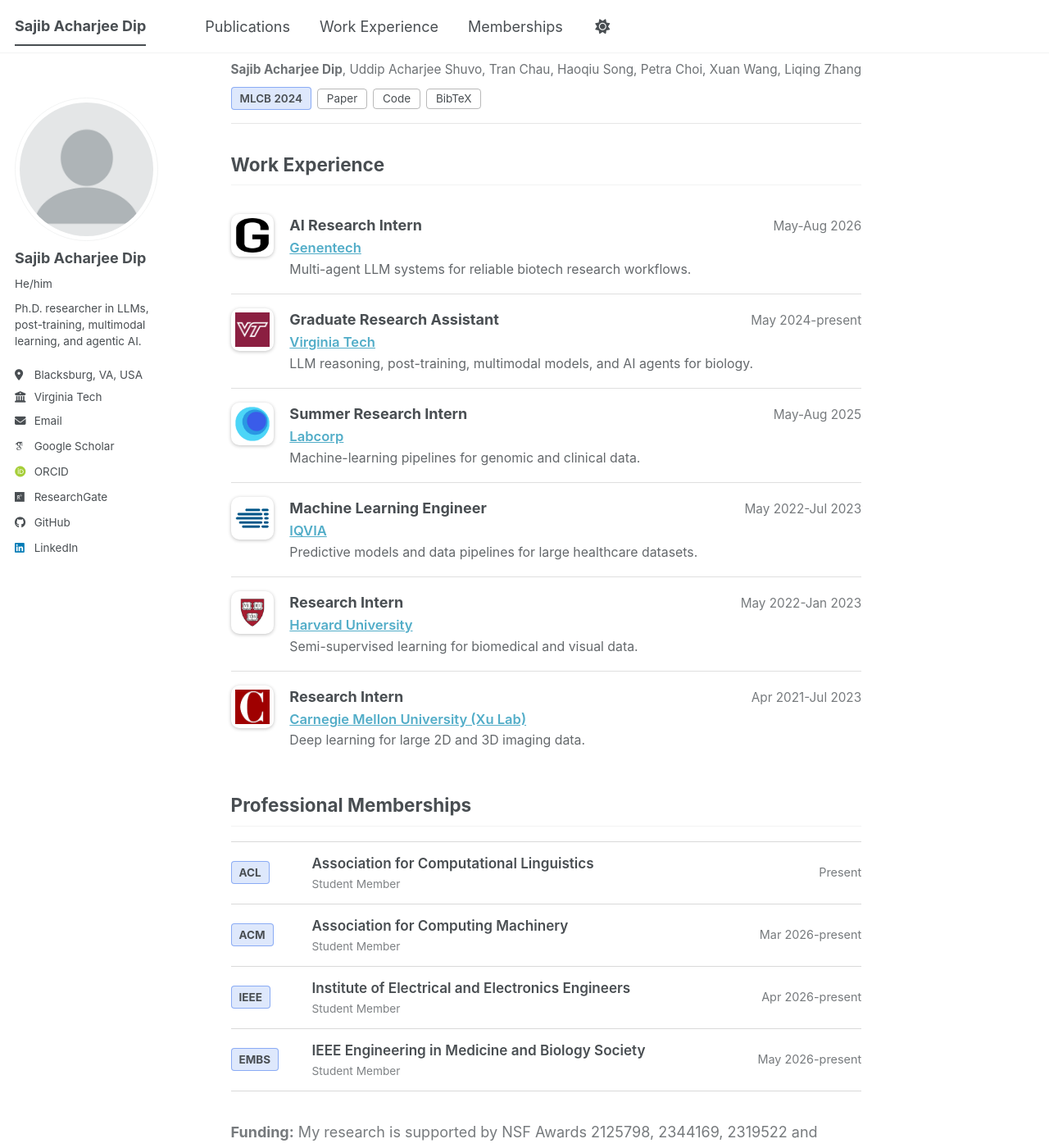
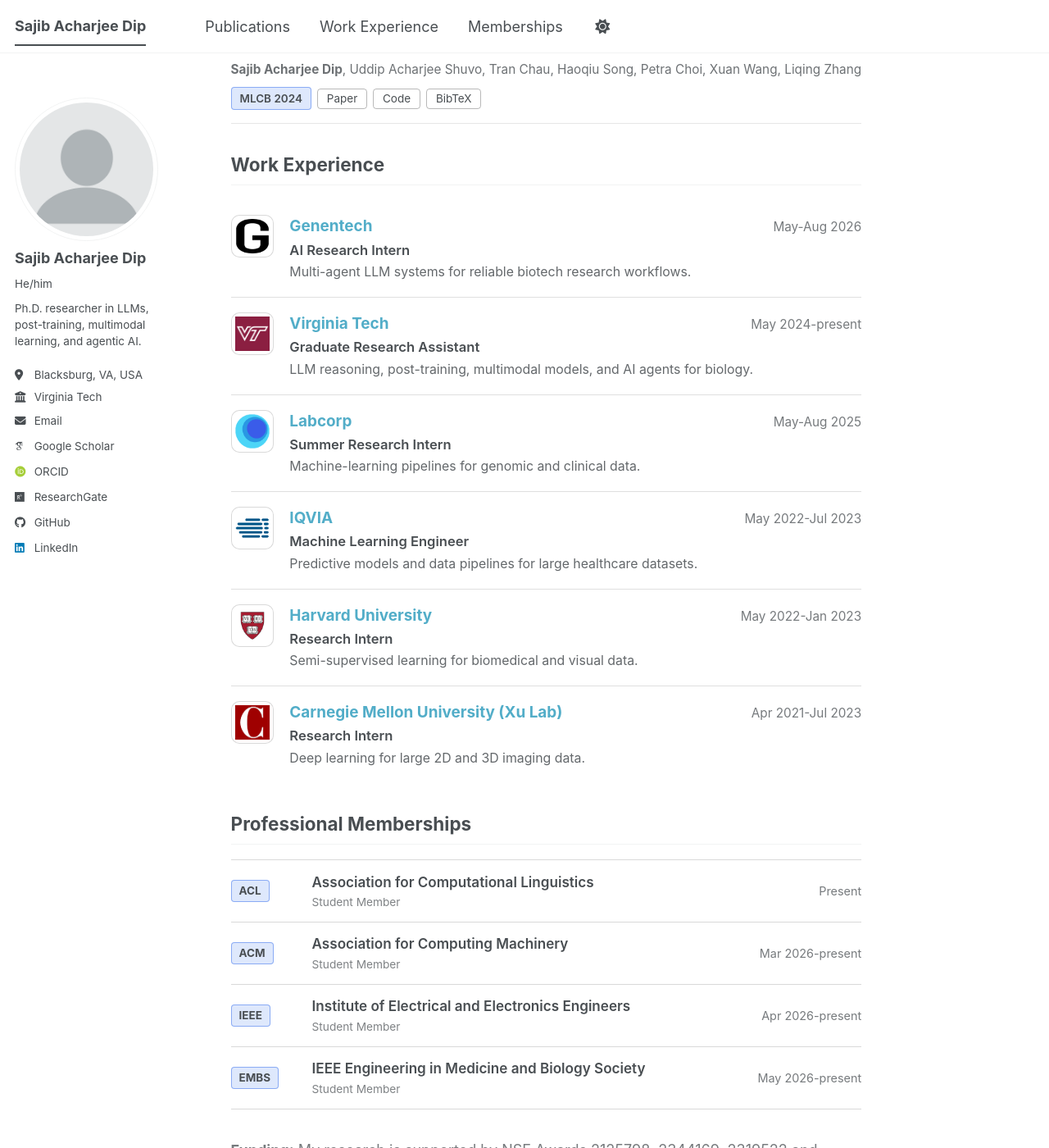
Before and after one commit to Sajib-006/Sajib-006.github.io, a Jekyll site: the page built from _pages/about.md, in a window 1280 px wide and 1400 px high, scrolled down 2266 px. Shown: the whole window at 82% size. Built offline with Jekyll 4.4.1, drawn with Linux system fonts in a browser that asks for light colours; some web fonts are replaced; a script bundle is joined from its source files by our own code; library files that are not in the unit come from our copies.

Commit message:
Experience: company name beside logo, dates right; bust CSS cache

```diff
--- a/_includes/experience-list.html
+++ b/_includes/experience-list.html
@@ -1,11 +1,11 @@
-<div class="xp">
+<div class="job-list">
 {% for x in site.data.experience %}
-  <div class="xp__item">
-    <div class="xp__logo"><img src="{{ base_path }}/images/logos/{{ x.logo }}" alt="{{ x.org }} logo" width="44" height="44" loading="lazy"></div>
-    <div class="xp__body">
-      <div class="xp__top"><span class="xp__role">{{ x.role }}</span><span class="xp__dates">{{ x.dates }}</span></div>
-      <a class="xp__org" href="{{ x.url }}">{{ x.org }}</a>
-      <div class="xp__note">{{ x.note }}</div>
+  <div class="job">
+    <div class="job__logo"><img src="{{ base_path }}/images/logos/{{ x.logo }}" alt="" width="42" height="42" loading="lazy"></div>
+    <div class="job__text">
+      <div class="job__line"><a class="job__org" href="{{ x.url }}">{{ x.org }}</a><span class="job__dates">{{ x.dates }}</span></div>
+      <div class="job__role">{{ x.role }}</div>
+      <div class="job__note">{{ x.note }}</div>
     </div>
   </div>
 {% endfor %}
--- a/_includes/head.html
+++ b/_includes/head.html
@@ -13,4 +13,4 @@
 </script>
 
 <!-- For all browsers -->
-<link rel="stylesheet" href="{{ base_path }}/assets/css/main.css">
+<link rel="stylesheet" href="{{ base_path }}/assets/css/main.css?v={{ site.time | date: "%s" }}">
--- a/assets/css/main.scss
+++ b/assets/css/main.scss
@@ -94,16 +94,17 @@
 .pub__copy { position: absolute; top: 0.4rem; right: 0.4rem; font-size: 0.7em; padding: 0.1rem 0.5rem; border: 1px solid rgba(128,128,128,0.55); border-radius: 4px; background: transparent; color: inherit; cursor: pointer; }
 
 /* Experience list */
-.xp { margin: 1rem 0 2rem; }
-.xp__item { display: grid; grid-template-columns: 52px minmax(0, 1fr); gap: 1.1rem; align-items: start; padding: 0.95rem 0; border-bottom: 1px solid rgba(128,128,128,0.25); }
-.xp__item:last-child { border-bottom: 0; }
-.xp__logo { width: 52px; height: 52px; border-radius: 10px; background: #fff; display: flex; align-items: center; justify-content: center; box-shadow: 0 1px 4px rgba(0,0,0,0.25); overflow: hidden; }
-.xp__logo img { width: 42px; height: 42px; object-fit: contain; }
-.xp__top { display: flex; justify-content: space-between; align-items: baseline; gap: 1rem; flex-wrap: wrap; }
-.xp__role { font-weight: 700; }
-.xp__dates { font-size: 0.85em; opacity: 0.75; white-space: nowrap; }
-.xp__org { font-size: 0.92em; font-weight: 600; }
-.xp__note { font-size: 0.88em; opacity: 0.85; margin-top: 0.15rem; line-height: 1.45; }
+.job-list { margin: 1rem 0 2rem; }
+.job { display: grid; grid-template-columns: 52px minmax(0, 1fr); gap: 1.1rem; align-items: start; padding: 1rem 0; border-bottom: 1px solid rgba(128,128,128,0.25); }
+.job:last-child { border-bottom: 0; }
+.job__logo { width: 52px; height: 52px; border-radius: 10px; background: #fff; border: 1px solid rgba(128,128,128,0.3); display: flex; align-items: center; justify-content: center; overflow: hidden; }
+.job__logo img { width: 42px; height: 42px; object-fit: contain; }
+.job__line { display: flex; justify-content: space-between; align-items: baseline; gap: 1.5rem; flex-wrap: wrap; }
+.job__org { font-size: 1.05em; font-weight: 700; text-decoration: none !important; }
+.job__org:hover { text-decoration: underline !important; }
+.job__dates { font-size: 0.85em; opacity: 0.75; white-space: nowrap; }
+.job__role { font-size: 0.92em; font-weight: 600; margin-top: 0.1rem; }
+.job__note { font-size: 0.88em; opacity: 0.85; margin-top: 0.2rem; line-height: 1.45; }
 
 /* Membership list */
 .mem { margin: 1rem 0 2rem; border-top: 1px solid rgba(128,128,128,0.3); }
```
